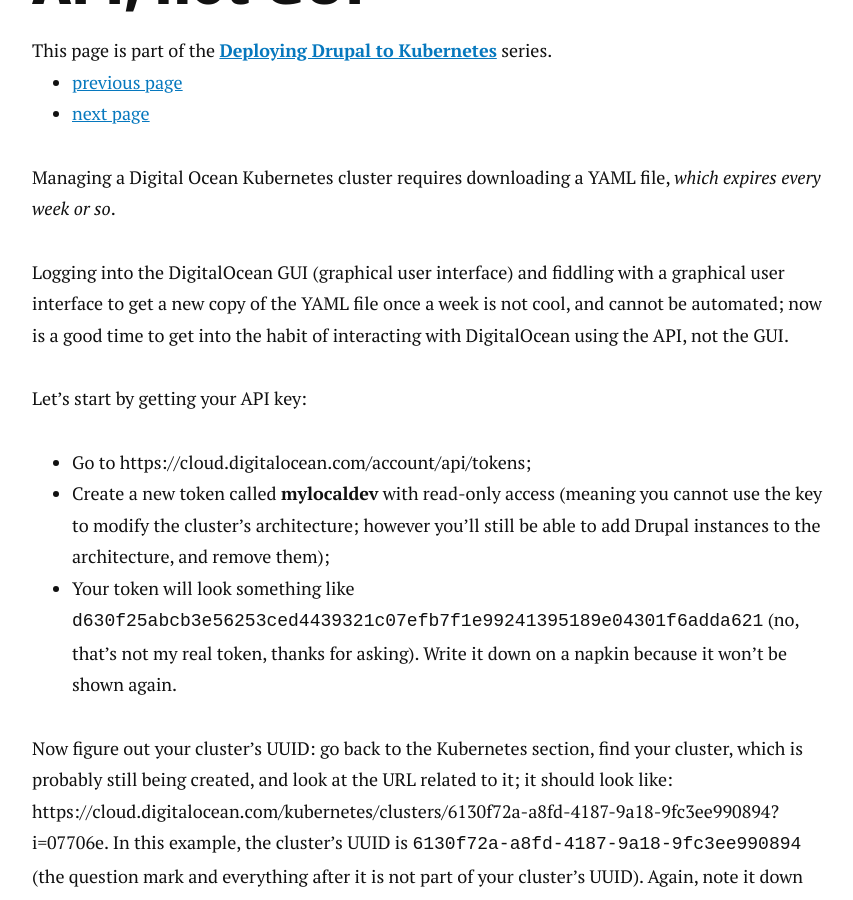
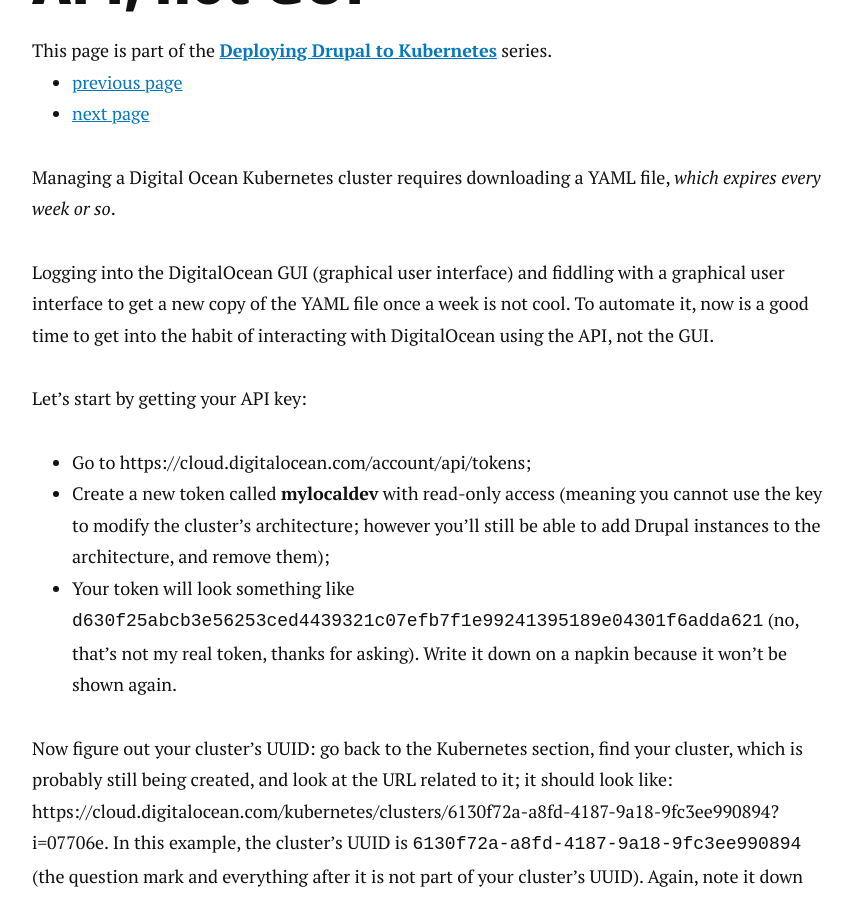
Before and after one commit to alberto56/dcycleblog, a Jekyll site: the page built from kubernetes/03-api-not-gui/index.md, in a window 1280 px wide and 900 px high, scrolled down 355 px. Shown: the whole window, without its empty margins (208-1061 px from the left). Built offline with Jekyll 4.4.1, drawn with Linux system fonts in a browser that asks for light colours; nearby versions of some CDN libraries; comment, search, counter and statistics services are not loaded.

Commit message:
Update index.md

```diff
--- a/kubernetes/03-api-not-gui/index.md
+++ b/kubernetes/03-api-not-gui/index.md
@@ -9,7 +9,7 @@
 
 Managing a Digital Ocean Kubernetes cluster requires downloading a YAML file, _which expires every week or so_.
 
-Logging into the DigitalOcean GUI (graphical user interface) and fiddling with a graphical user interface to get a new copy of the YAML file once a week is not cool, and cannot be automated; now is a good time to get into the habit of interacting with DigitalOcean using the API, not the GUI.
+Logging into the DigitalOcean GUI (graphical user interface) and fiddling with a graphical user interface to get a new copy of the YAML file once a week is not cool. To automate it, now is a good time to get into the habit of interacting with DigitalOcean using the API, not the GUI.
 
 Let's start by getting your API key:
 
```
